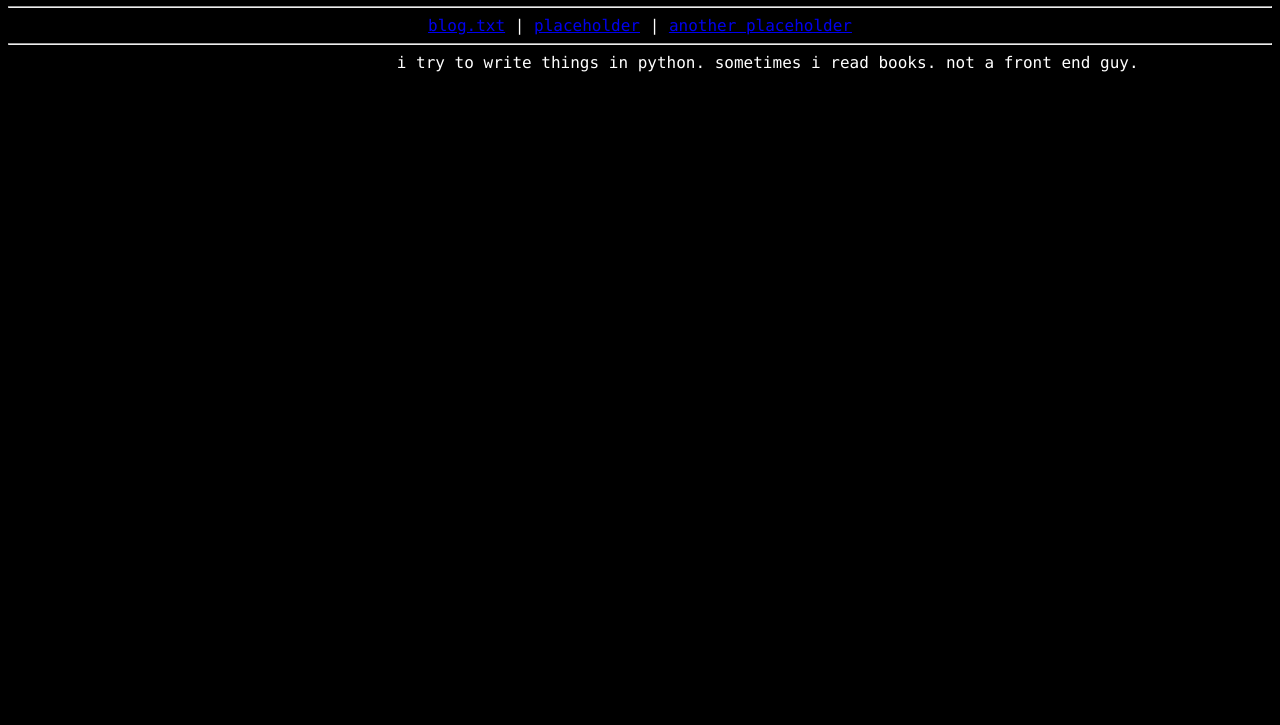
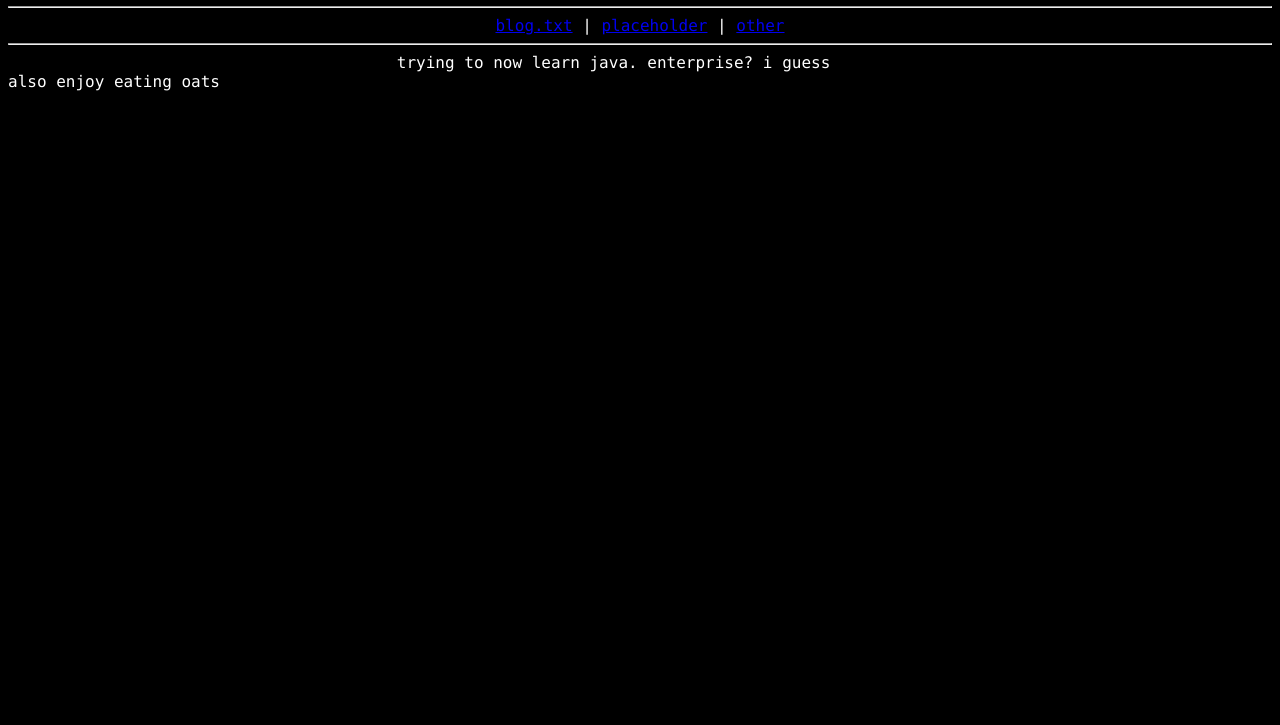
Before and after one commit to bakedarcher/site, a plain HTML site: page index.html in a window 1280 px wide. Shown: the part 75-800 px from the top of the page. Drawn offline with Linux system fonts and the light colour scheme.

Commit message:
Update index.html

```diff
--- a/index.html
+++ b/index.html
@@ -26,14 +26,13 @@ body {
 <font>
 <h1>Brandon Kemp</h1>
 <hr>
-<a href="/blog.txt">blog.txt</a> | <a href="/404.jpg">placeholder</a> | <a href="/404.jpg">another placeholder</a>
+<a href="/blog.txt">blog.txt</a> | <a href="/404.jpg">placeholder</a> | <a href="/404.jpg">other</a>
 <br/>
 <hr>
 </center>
 <div class="container">
-i try to write things in python.
-sometimes i read books.
-not a front end guy.
+trying to now learn java. enterprise? i guess <br>
+also enjoy eating oats
 </div>
 </body>
 
```
